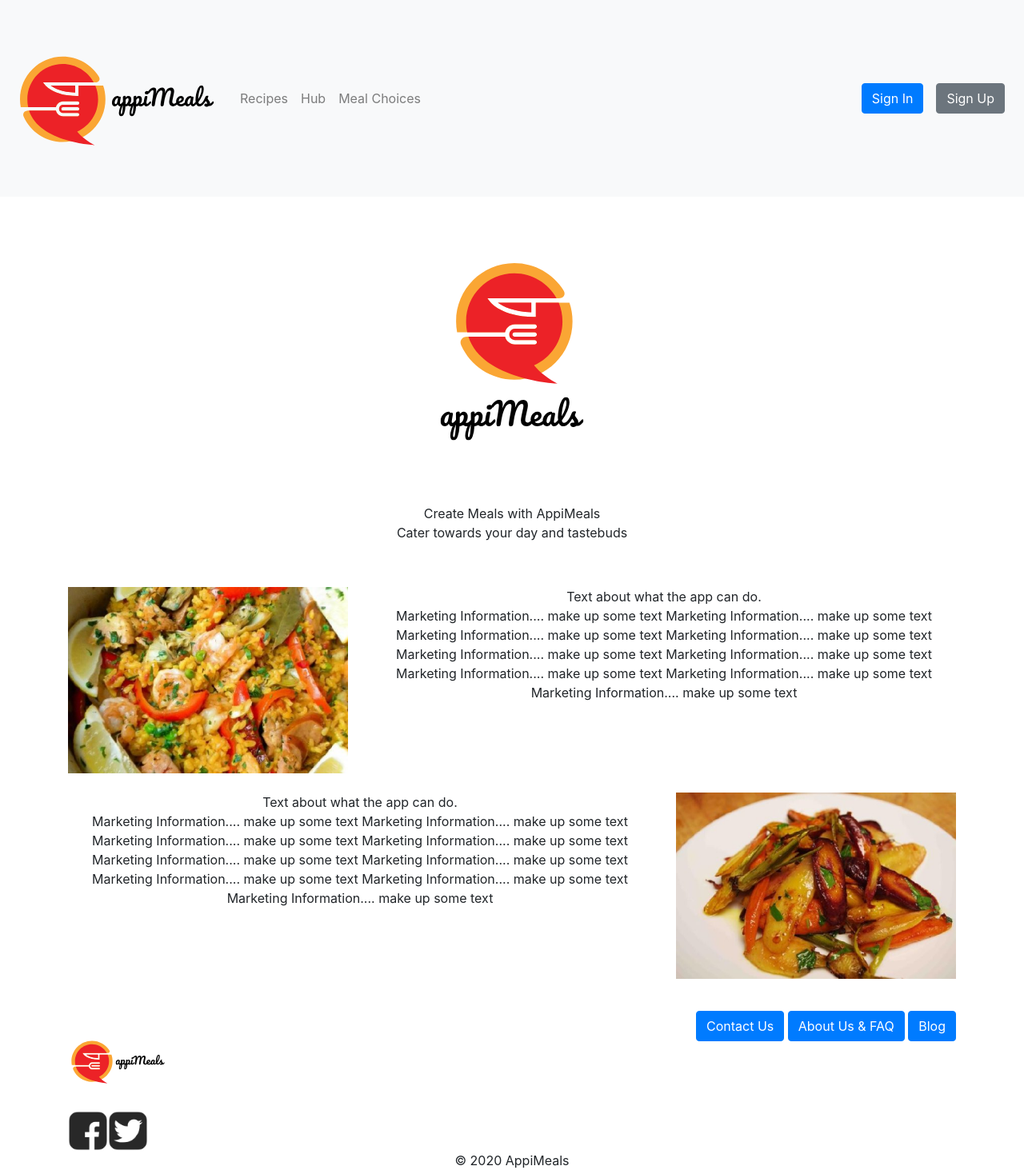
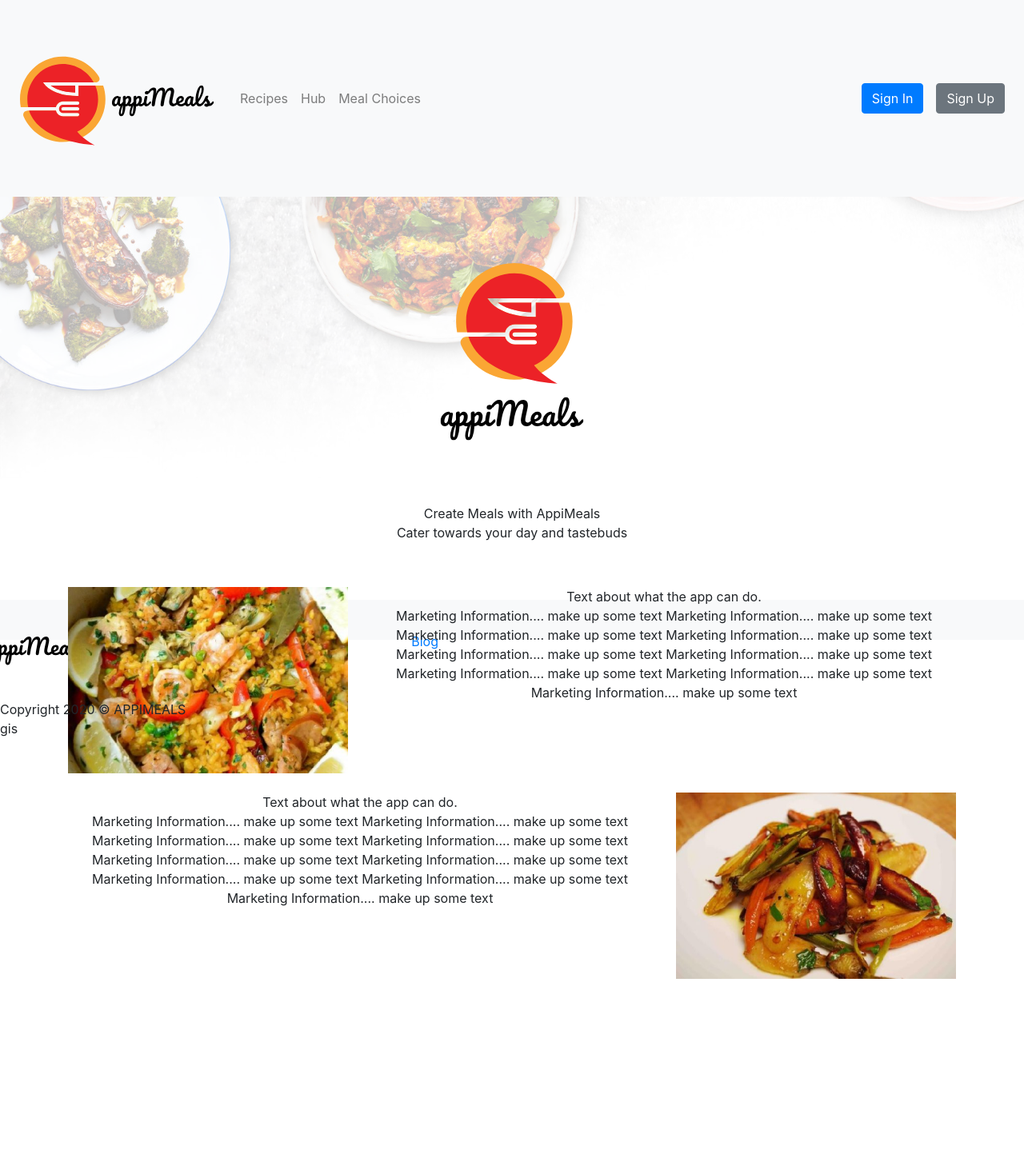
Before and after one commit to AppiMeals/appimeals-frontend, a React (Create React App) app: page / in a window 1280 px wide. Shown: the whole page at 80% size. After the commit the page ends 1224 px from the top, so only its background shows below. Built offline with nearby package versions, Linux system fonts and the light colour scheme.

Commit message:
Did some more work on the footer, and the home page

```diff
--- a/src/App.css
+++ b/src/App.css
@@ -1,38 +1,28 @@
-.App {
+
+/* Tsit */
+.page-content {
+  width: 100vw;
+  height: 100vh;
+  display: flex;
+  flex-direction: column;
+  position: relative;
+  object-fit: contain;
   text-align: center;
+
 }
 
-.App-logo {
-  height: 40vmin;
-  pointer-events: none;
+/* All properties here are needed for the background image */
+.page-content::after {
+  object-fit: contain;
+  content: "";
+  background-image: url(../src/Images/WebsiteBackground.jpg);
+  background-repeat: no-repeat;
+  background-size: cover;
+  opacity: 0.3;
+  z-index: -1;
+  top: 0;
+  left: 0;
+  bottom: 0;
+  right: 0;
+  position: absolute;
 }
-
-@media (prefers-reduced-motion: no-preference) {
-  .App-logo {
-    animation: App-logo-spin infinite 20s linear;
-  }
-}
-
-.App-header {
-  background-color: #282c34;
-  min-height: 100vh;
-  display: flex;
-  flex-direction: column;
-  align-items: center;
-  justify-content: center;
-  font-size: calc(10px + 2vmin);
-  color: white;
-}
-
-.App-link {
-  color: #61dafb;
-}
-
-@keyframes App-logo-spin {
-  from {
-    transform: rotate(0deg);
-  }
-  to {
-    transform: rotate(360deg);
-  }
-}
--- a/src/App.js
+++ b/src/App.js
@@ -61,7 +61,7 @@ class App extends Component {
 
     return (
       <>
-      {/* <AmplifySignOut /> */}
+        {/* <AmplifySignOut /> */}
 
         {/* <LinkContainer to="/signup">
           <NavItem>Signup</NavItem>
@@ -72,10 +72,10 @@ class App extends Component {
 
 
 
-      <Router>
-        <div className="App">
-          <NavBar />
-          <div id="page-body">
+        <Router>
+          <body></body>
+          <div className="App page-content">
+            <NavBar />
             <Route path="/" component={HomePage} exact />
             {/* <Route path="/SignIn" component={SignInPage} exact /> */}
             <Route path="/SignIn" component={Login} exact />
@@ -83,7 +83,7 @@ class App extends Component {
             <Route path="/SignUp" component={Registration} exact />
 
             {/* <AppContext.Provider value={{ isAuthenticated, userHasAuthenticated }}> */}
-              <Route path="/BrowseRecipes" component={BrowseRecipes} exact />
+            <Route path="/BrowseRecipes" component={BrowseRecipes} exact />
             {/* </AppContext.Provider> */}
 
             <Route path="/MyMealShop" component={MyMealShop} exact />
@@ -92,10 +92,7 @@ class App extends Component {
             <Route path="/MyMealChoices" component={MyMealChoices} exact />
           </div>
           <Footer />
-        </div>
-      </Router>
-
-
+        </Router>
       </>
     );
   }
--- a/src/Components/Footer/Footer.css
+++ b/src/Components/Footer/Footer.css
@@ -1,15 +1,18 @@
-.logo {
-    width:50px;
-    height:50px;
-    float: left;
+.footer {
+    background-color: #f8f9fa;
+    flex-shrink: 0;
+    height: 50px;
+    margin-top: -50px;
+}
+
+.contact-page, .about-page, .blog-page {
+    flex-direction: column;
+    justify-content: space-evenly;
+    align-self: start;
+    margin: 2.5rem;
 }
 
 .appiMealsLogo {
     width:125px;
     height:125px;
-    float: left;
 }
-
-.contact-buttons {
-    text-align: right;
-}
--- a/src/Components/Footer/Footer.js
+++ b/src/Components/Footer/Footer.js
@@ -10,59 +10,35 @@ ToDo:
 */
 
 import React from 'react';
-import Logo from '../../Images/logo-round_image-text-next.svg';
-import FBLogo from '../../Images/iconfinder_icon-02_2515845.png';
-import TwitterLogo from '../../Images/iconfinder_icon-03_2515844.png';
+import Logo from '../../Images/logo-round_text.svg';
 import './Footer.css';
 
-import Image from 'react-bootstrap/Image';
-import Container from 'react-bootstrap/Container';
-import Row from 'react-bootstrap/Row';
-import Col from 'react-bootstrap/Col';
-import Button from 'react-bootstrap/Button';
+import { Image, Container, Row, Col, ListGroup } from 'react-bootstrap';
 
 import { Link } from 'react-router-dom';
 
 
 const Footer = () => (
     <>
-        <p>&nbsp;</p>
+     <div>
+        <footer className="footer">
+                <Row>
+                    <ListGroup className="footer-elements" horizontal>
+                        <Image className="appiMealsLogo" alt="AppiMeals Logo" src={Logo} />
 
-        <Container>
-            <Row>
-                <Col>
-                <Link to="/">
-                    <Image className="appiMealsLogo" alt="AppiMeals Logo" src={Logo}  />
-                </Link>
-                </Col>
-                <Col className="contact-buttons" xl={4}>
-                    <Button>Contact Us</Button>
-                    &nbsp;
-                    <Button>About Us &amp; FAQ</Button>
-                    &nbsp;
-                    <Button>Blog</Button>
-                </Col>
-            </Row>
-            <Row>
-                <Col sm={4}>
-                    <Image className="logo" alt="Facebook Logo" src={FBLogo} />
+                        <Link className="contact-page" to="">Contact Us</Link>
+                        <Link className="about-page" to="">About Us &amp; FAQ</Link>
+                        <Link className="blog-page" to="">Blog</Link>
+                    </ListGroup>
+                </Row>
 
-                    <Image className="logo" alt="Twitter Logo" src={TwitterLogo}  />
-                </Col>
-                <Col sm={8}>
-                    &nbsp;
-                </Col>
-            </Row>
-        </Container>
-
-        <Container>
-            <Row>
-                <Col>
-                    &copy; 2020 AppiMeals
-                </Col>
-            </Row>
-        </Container>
-
+                <Row>
+                    <Col className="copyright-text">
+                        Copyright 2020 &copy; APPIMEALS
+                    </Col>
+                </Row>gis
+        </footer>
+        </div>
     </>
 );
 
--- a/src/Pages/HomePage/HomePage.css
+++ b/src/Pages/HomePage/HomePage.css
@@ -1,4 +1,3 @@
 .logo-styling {
     width: 30%;
-
 }
--- a/src/Pages/HomePage/HomePage.js
+++ b/src/Pages/HomePage/HomePage.js
@@ -15,6 +15,7 @@ import { Image, Container, Row, Col } from 'react-bootstrap';
 const HomePage = () => {
     return (
         <>
+            <div className="main-page">
             <Image className="logo-styling" alt="AppiMeals Logo" src={Logo} />
 
             <p>
@@ -53,7 +54,7 @@ const HomePage = () => {
                     </Col>
                 </Row>
             </Container>
-
+        </div>
         </>
     )
 };
--- a/src/Pages/MyMealsHub/MyMealsHub.js
+++ b/src/Pages/MyMealsHub/MyMealsHub.js
@@ -2,9 +2,6 @@ import React from 'react';
 import '../MyMealsHub/MyMealsHub.css';
 import UpcomingMealsCard from '../../Components/UpComingMealsCard/UpcomingMealsCard';
 import BrowseCatagoryCard from '../../Components/BrowseCatagoryCard/BrowseCatagoryCard';
-import Logo from '../../Images/logo5-200x200.png';
-import Image from 'react-bootstrap/Image';
-import { Link } from 'react-router-dom';
 
 
 const MyMealsHub = () => {
```
Also changed, not shown: src/Images/WebsiteBackground.jpg (added).
